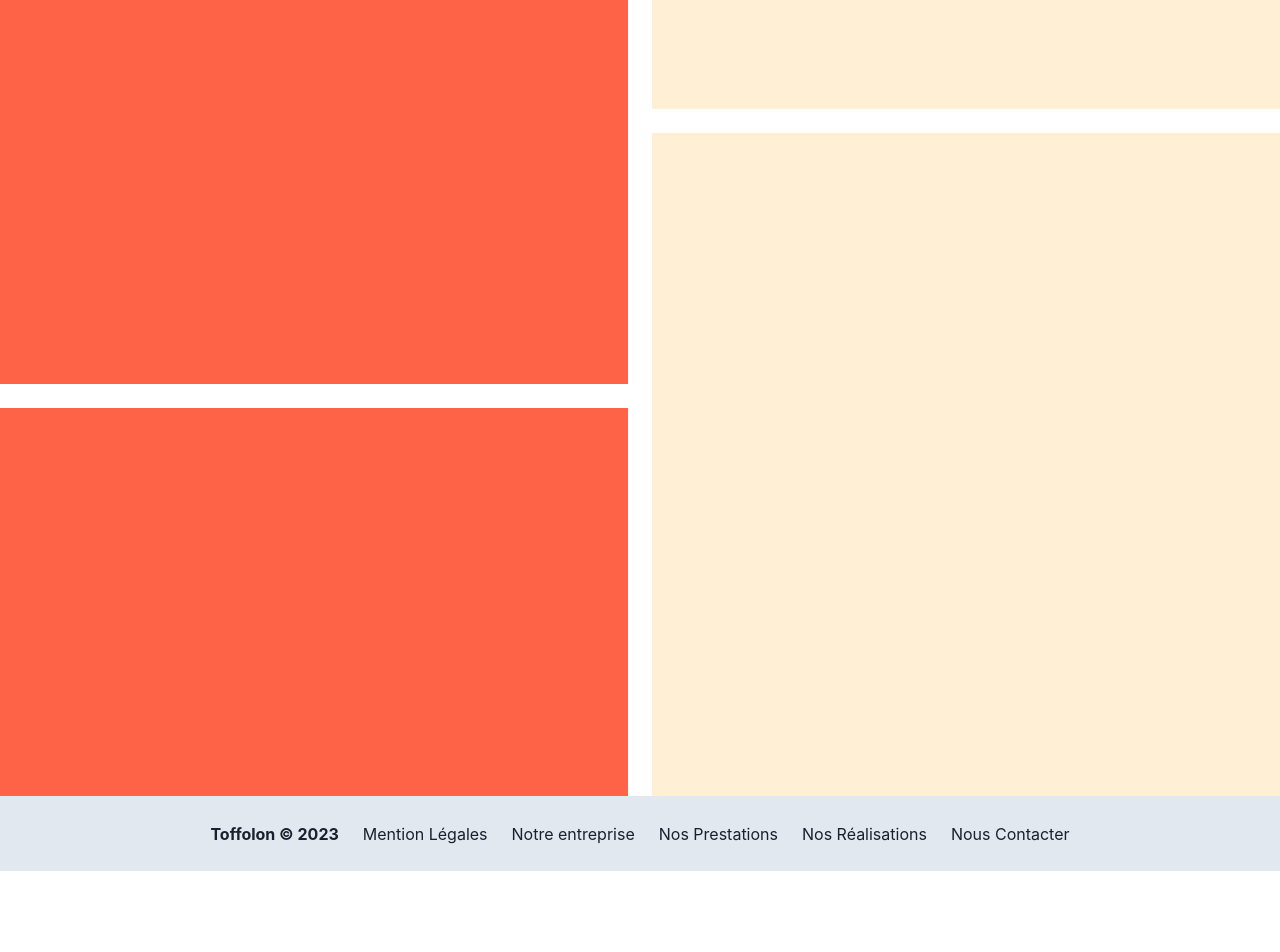
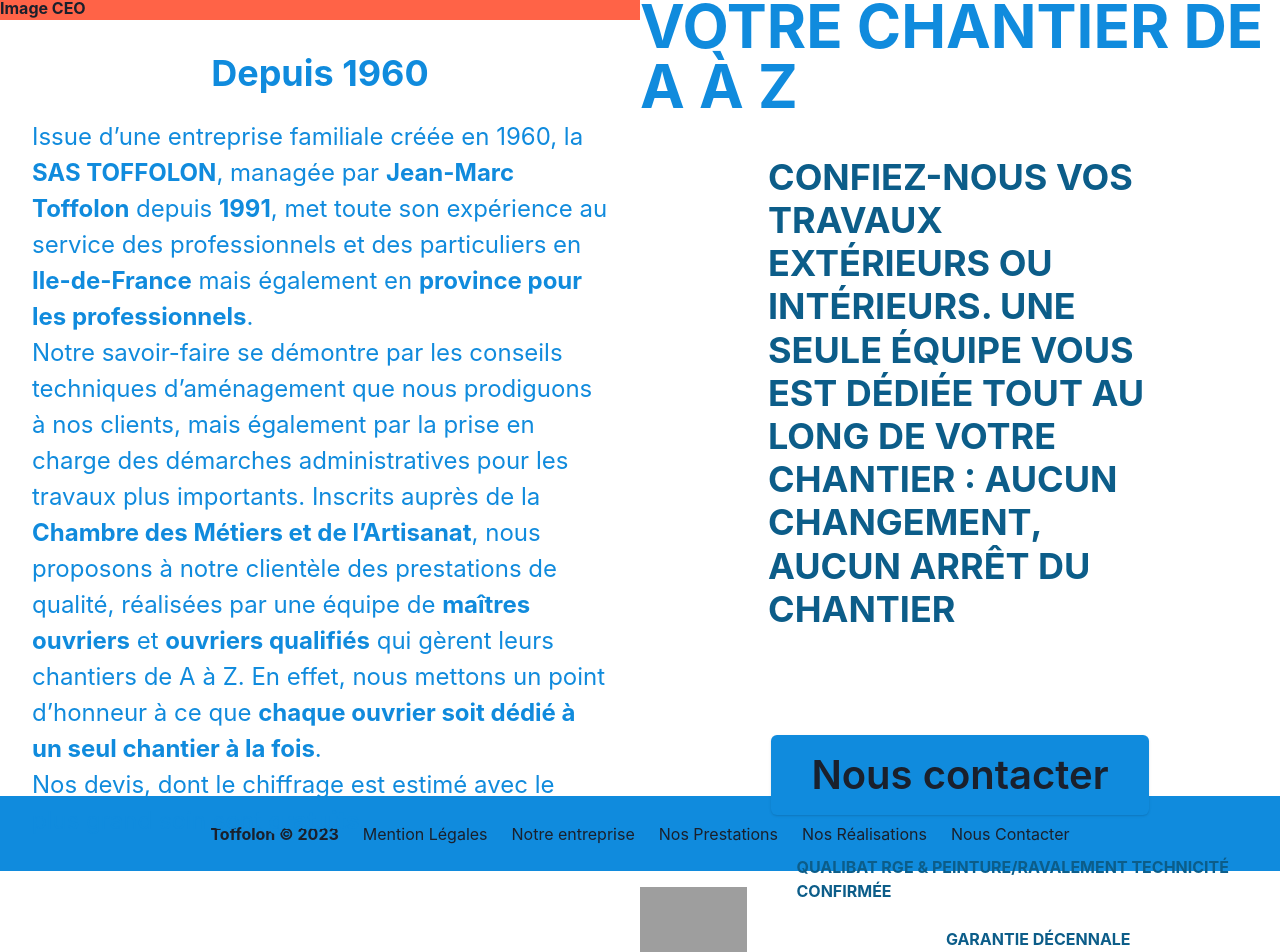
Before and after one commit to bricetoffolon/toffolon-peinture-deco.fr, a Next.js app: page /notre-entreprise in a window 1280 px wide. Shown: the part 74-1026 px from the top of the page. Before the commit the page ends 945 px from the top, so only its background shows below. Built offline with nearby package versions, Linux system fonts and the light colour scheme; grey boxes are pictures that could not be loaded.

Commit message:
feat: add elements to page "Notre entreprise"

```diff
--- a/package.json
+++ b/package.json
@@ -22,6 +22,7 @@
     "eslint": "8.42.0",
     "eslint-config-next": "13.4.5",
     "framer-motion": "^10.12.16",
+    "html-react-parser": "^4.0.0",
     "next": "13.4.5",
     "react": "18.2.0",
     "react-dom": "18.2.0",
--- /dev/null
+++ b/src/components/entreprise/EnterpriseInformations.tsx
@@ -0,0 +1,22 @@
+import React from "react";
+
+export default function EntrepriseInformations() {
+    return (
+        <>
+            <p className="has-line-data" data-line-start="0" data-line-end="1">Issue d’une entreprise familiale créée en
+                1960, la <strong>SAS TOFFOLON</strong>, managée par <strong>Jean-Marc
+                    Toffolon</strong> depuis <strong>1991</strong>, met toute son expérience au service des professionnels
+                et des particuliers en <strong>Ile-de-France</strong> mais également en <strong>province pour les
+                    professionnels</strong>.</p>
+            <p className="has-line-data" data-line-start="2" data-line-end="3">Notre savoir-faire se démontre par les
+                conseils techniques d’aménagement que nous prodiguons à nos clients, mais également par la prise en charge
+                des démarches administratives pour les travaux plus importants. Inscrits auprès de la <strong>Chambre des
+                    Métiers et de l’Artisanat</strong>, nous proposons à notre clientèle des prestations de qualité,
+                réalisées par une équipe de <strong>maîtres ouvriers</strong> et <strong>ouvriers qualifiés</strong> qui
+                gèrent leurs chantiers de A à Z. En effet, nous mettons un point d’honneur à ce que <strong>chaque ouvrier
+                    soit dédié à un seul chantier à la fois</strong>.</p>
+            <p className="has-line-data" data-line-start="4" data-line-end="5">Nos devis, dont le chiffrage est estimé avec
+                le plus grand soin sont <strong>gratuits</strong>.</p>
+        </>
+    );
+}
--- a/src/components/entreprise/index.tsx
+++ b/src/components/entreprise/index.tsx
@@ -1,10 +1,17 @@
 import React from "react";
 
-import { Grid, GridItem } from "@chakra-ui/react";
+import {Flex, Grid, GridItem, Heading, Text, Image} from "@chakra-ui/react";
 
 import { motion } from "framer-motion";
 
+import EntrepriseInformations from "@/components/entreprise/EnterpriseInformations";
+
+import ContactButton from "@/components/layout/Button/contactButton";
+
+
 export default function Enterprise() {
+    const certifications: string[] = ["QUALIBAT RGE & PEINTURE/RAVALEMENT TECHNICITÉ CONFIRMÉE", "GARANTIE DÉCENNALE", "GARANTIE RC PRO"]
+
     return (
         <motion.div
             initial={{ opacity: 0, y: 100 }}
@@ -16,18 +23,133 @@ export default function Enterprise() {
                 duration: 1.5,
             }}
         >
-            <Grid
-                templateColumns={'repeat(2, 1fr)'}
-                templateRows={'repeat(6, 1fr)'}
-                h={"100vh"}
-                w={"100vw"}
-                gap={6}
+            <Flex
+                direction={{
+                    base: "column",
+                    lg: "row",
+                }}
             >
-                <GridItem colSpan={1} rowSpan={3} bg={"tomato"}></GridItem>
-                <GridItem colStart={1} colSpan={1} rowSpan={3} bg={"tomato"}></GridItem>
-                <GridItem colStart={2} colSpan={1} rowSpan={1} rowStart={1} bg={"papayawhip"}></GridItem>
-                <GridItem colStart={2} colSpan={1} rowSpan={5} rowStart={2} bg={"papayawhip"}></GridItem>
-            </Grid>
+                <Grid
+                    templateColumns={'repeat(1, 1fr)'}
+                    w={"100vw"}
+                    h={"100vh"}
+                >
+                    <GridItem
+                        bg={"tomato"}
+                    >
+                        <Text
+                            as={"b"}
+                        >
+                            Image CEO
+                        </Text>
+                    </GridItem>
+                    <GridItem>
+                        <Flex
+                            padding={"5%"}
+                            alignItems={"center"}
+                            direction={"column"}
+                            gap={6}
+                        >
+                            <Heading
+                                color={"#108BDD"}
+                            >
+                                Depuis 1960
+                            </Heading>
+
+                            <Flex
+                                fontSize={"2xl"}
+                                color={"#108BDD"}
+                                direction={"column"}
+                            >
+                                <EntrepriseInformations />
+                            </Flex>
+                        </Flex>
+                    </GridItem>
+                </Grid>
+                <Grid
+                    templateColumns={'repeat(1, 1fr)'}
+                    w={"100vw"}
+                    h={"100vh"}
+                >
+                    <GridItem
+                        style={{
+                            display: "flex",
+                            justifyContent: "center",
+                            alignItems: "center",
+                        }}
+                    >
+                        <Flex
+                            direction={"column"}
+                            alignItems={"center"}
+                            gap={10}
+                            style={{ margin: "0 auto" }}
+                        >
+                            <Heading
+                                color={"#108BDD"}
+                                size={{
+                                    base: "xl",
+                                    lg: "3xl"
+                                }}
+                            >
+                                VOTRE CHANTIER DE A À Z
+                            </Heading>
+                            <Heading
+                                color={"#0C5D89"}
+                                size={{
+                                    base: "md",
+                                    lg:"xl"
+                                }}
+                                mr={"20%"}
+                                ml={"20%"}
+                            >
+                                CONFIEZ-NOUS VOS TRAVAUX EXTÉRIEURS OU INTÉRIEURS. UNE SEULE ÉQUIPE VOUS EST DÉDIÉE TOUT AU LONG DE VOTRE CHANTIER : AUCUN CHANGEMENT, AUCUN ARRÊT DU CHANTIER
+                            </Heading>
+                            <Flex
+                                mt={"10%"}
+                            >
+                                <ContactButton
+                                    fontSize={"40px"}
+                                />
+                            </Flex>
+                            <Flex
+                                direction={{
+                                    base: "column",
+                                    lg: "row"
+                                }}
+                                gap={10}
+                                alignItems={"center"}
+                            >
+                                <Flex
+                                    w={"10vw"}
+                                    h={"10vh"}
+                                >
+                                    <Image
+                                        src={"https://toffolon-website.s3.eu-west-3.amazonaws.com/certification-qualibat-rge"}
+                                        alt={"certification-qualibat-rge"}
+                                    />
+                                </Flex>
+                                <Flex
+                                    direction={"column"}
+                                    gap={6}
+                                    alignItems={"center"}
+                                >
+                                    {
+                                        certifications.map((element) => (
+                                            <Text
+                                                as={"b"}
+                                                size={"xl"}
+                                                color={"#0C5D89"}
+                                            >
+                                                {element}
+                                            </Text>
+                                        ))
+                                    }
+                                </Flex>
+                            </Flex>
+                        </Flex>
+                    </GridItem>
+                </Grid>
+            </Flex>
         </motion.div>
     );
 }
--- a/src/components/layout/NavBar/PageButton.tsx
+++ b/src/components/layout/Button/PageButton.tsx
@@ -4,13 +4,14 @@ import {Button, Icon} from "@chakra-ui/react";
 
 import NextLink from "next/link";
 
-import { FaEnvelope, FaPaintBrush, FaClipboardCheck, FaInfoCircle } from "react-icons/fa";
+import { FaPaintBrush, FaClipboardCheck, FaInfoCircle } from "react-icons/fa";
+import ContactButton from "@/components/layout/Button/contactButton";
 
 function PageButton(): any {
     return (
         <>
             <NextLink
-                href={"/notre-entreprise.tsx"}
+                href={"/notre-entreprise"}
                 passHref
             >
                 <Button
@@ -54,22 +55,7 @@ function PageButton(): any {
                     Nos réalisations
                 </Button>
             </NextLink>
-            <NextLink
-                href={"/contact"}
-                passHref
-            >
-                <Button
-                    bg={"#007ed8"}
-                    shadow={"base"}
-                    leftIcon={<Icon as={FaEnvelope} />}
-                    _hover={{
-                        bg: "#007ed840",
-                        shadow: "base"
-                    }}
-                >
-                    Nous contacter
-                </Button>
-            </NextLink>
+            <ContactButton />
         </>
     );
 }
--- /dev/null
+++ b/src/components/layout/Button/contactButton.tsx
@@ -0,0 +1,30 @@
+import React from "react";
+
+import NextLink from "next/link";
+
+import { Button, Icon } from "@chakra-ui/react";
+
+import { FaEnvelope } from "react-icons/fa";
+
+export default function ContactButton({fontSize}) {
+    return (
+        <NextLink
+            href={"/contact"}
+            passHref
+        >
+            <Button
+                bg={"#108BDD"}
+                shadow={"base"}
+                leftIcon={fontSize ? null : <Icon as={FaEnvelope} />}
+                _hover={{
+                    bg: "#007ed840",
+                    shadow: "base"
+                }}
+                fontSize={fontSize}
+                padding={fontSize}
+            >
+                Nous contacter
+            </Button>
+        </NextLink>
+    );
+}
--- a/src/components/layout/Footer.tsx
+++ b/src/components/layout/Footer.tsx
@@ -7,7 +7,7 @@ import {Box, Text, Stack, Flex} from "@chakra-ui/react";
 export default function Footer() {
     return (
         <Box
-            bg={"gray.200"}
+            bg={"#108BDD"}
             padding={{
                 base:"3%",
                 sm: "2%",
--- a/src/components/layout/NavBar/index.tsx
+++ b/src/components/layout/NavBar/index.tsx
@@ -16,7 +16,7 @@ import NextLink from "next/link";
 
 import { FiMenu, FiX } from 'react-icons/fi';
 
-import PageButton from "@/components/layout/NavBar/PageButton";
+import PageButton from "@/components/layout/Button/PageButton";
 
 function NavBar(): any {
     const {isOpen, onToggle} = useDisclosure();
```
